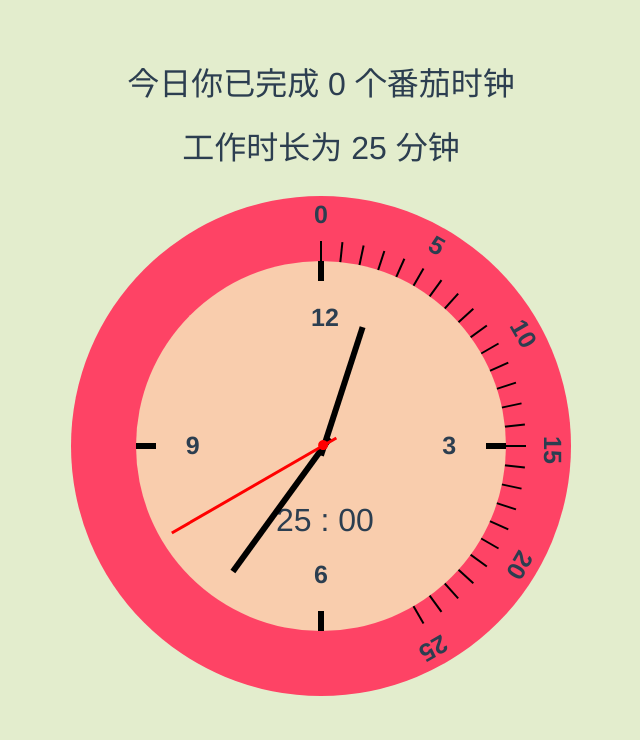
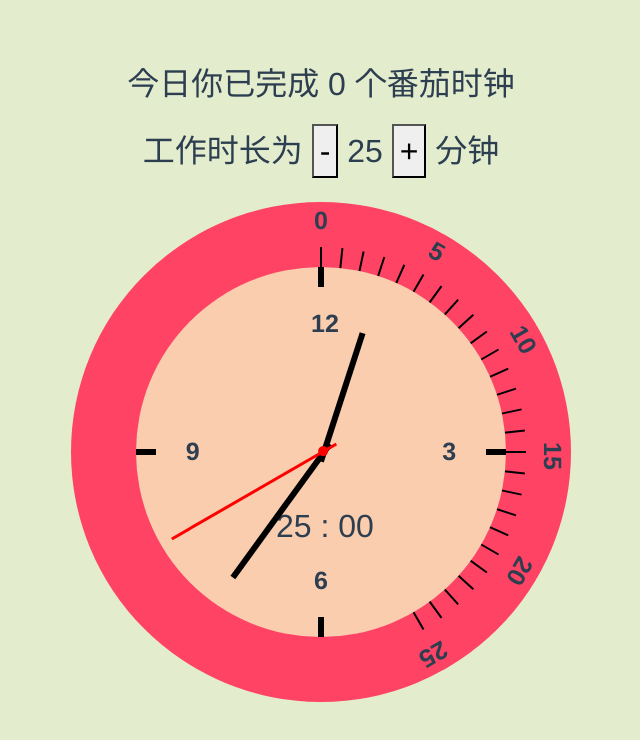
Before and after one commit to xiangyun-zhang/Pomodoro-Timer, a Vue app: page / in a window 1280 px wide. Shown: the top 740 px of the page, without its empty margins (319-959 px from the left). Built offline with nearby package versions, Linux system fonts and the light colour scheme.

Commit message:
add modify work time function

```diff
--- a/src/components/Timer.vue
+++ b/src/components/Timer.vue
@@ -4,9 +4,9 @@
 			<p>今日你已完成 {{ haveFinished }} 个番茄时钟</p>
 			<p>
 				工作时长为
-				<!-- <button v-on:click="function(){workTime>5?workTime-=5:workTime=5}">-</button> -->
+				<button v-on:click="setTimerTime('workTime', 'minus')" :disabled="canMinusWorkTime">-</button>
 				{{ getMinutes(workTime * 60) }}
-				<!-- <button v-on:click="function(){workTime<55?workTime+=5:workTime=55}">+</button> -->
+				<button v-on:click="setTimerTime('workTime', 'add')" :disabled="canAddWorkTime">+</button>
 				分钟
 			</p>
 		</div>
@@ -72,12 +72,12 @@ export default {
 		return {
 			action: false, // 番茄时钟是否进行状态
 			status: 'unhold', // 工作状态：work、rest、unhold
-			groupCount: process.env.VUE_APP_GROUP_COUNT, // 一个工作组包含的番茄时钟数
+			groupCount: parseInt(process.env.VUE_APP_GROUP_COUNT), // 一个工作组包含的番茄时钟数
 			workCount: 0, // 正在进行的番茄时钟完成数
 			haveFinished: 0, // 已经完成的番茄时钟个数
-			workTime: process.env.VUE_APP_WORK_TIME, // 番茄时钟工作时间（分）
-			shortRest: process.env.VUE_APP_SHORT_TIME, // 短休息时长（分）
-			longRest: process.env.VUE_APP_LONG_REST, // 长休息时长（分）
+			workTime: parseInt(process.env.VUE_APP_WORK_TIME), // 番茄时钟工作时间（分）
+			shortRest: parseInt(process.env.VUE_APP_SHORT_TIME), // 短休息时长（分）
+			longRest: parseInt(process.env.VUE_APP_LONG_REST), // 长休息时长（分）
 			maxtime: 0, // 倒计时总时长（秒）
 			minutes: '00',
 			seconds: '00',
@@ -112,13 +112,18 @@ export default {
 		}, 1000);
 	},
 	computed: {
-		timerStatus: function() {
-			return this.status;
+		// 工作时长超过55分钟时不允许再增加
+		canAddWorkTime() {
+			return this.workTime >= 55;
+		},
+		// 工作时长只有5分钟时不允许再减少
+		canMinusWorkTime() {
+			return this.workTime <= 5;
 		}
 	},
 	watch: {
 		// 计时器状态变化之后设置计时器
-		timerStatus() {
+		status() {
 			this.$nextTick(function() {
 				this.setTimer();
 			});
@@ -131,6 +136,13 @@ export default {
 			finishedHash = JSON.parse(finishedHash);
 			finishedHash[today] = this.haveFinished;
 			storage.setItem('have_finished', JSON.stringify(finishedHash));
+		},
+		workTime() {
+			this.timerDial = [];
+			this.setTimerDial(this.workTime, this.timerDial);
+			this.$nextTick(function() {
+				this.setTimer();
+			});
 		}
 	},
 	methods: {
@@ -279,6 +291,22 @@ export default {
 		setTimerDial: function(timer, timerDial) {
 			for (let i = 0; i <= timer; i++) {
 				timerDial[i] = i % 5 == 0 ? i : '';
+			}
+		},
+		// 修改计时器时间
+		setTimerTime: function(name, operate) {
+			switch (name) {
+				case 'workTime':
+					this.workTime = operate == 'add' ? (this.workTime += 5) : (this.workTime -= 5);
+					break;
+				case 'shortRest':
+					this.shortRest = operate == 'add' ? (this.shortRest += 5) : (this.shortRest = 5);
+					break;
+				case 'longRest':
+					this.longRest = operate == 'add' ? (this.longRest += 5) : (this.longRest = 5);
+					break;
+				default:
+					break;
 			}
 		}
 	}
```
